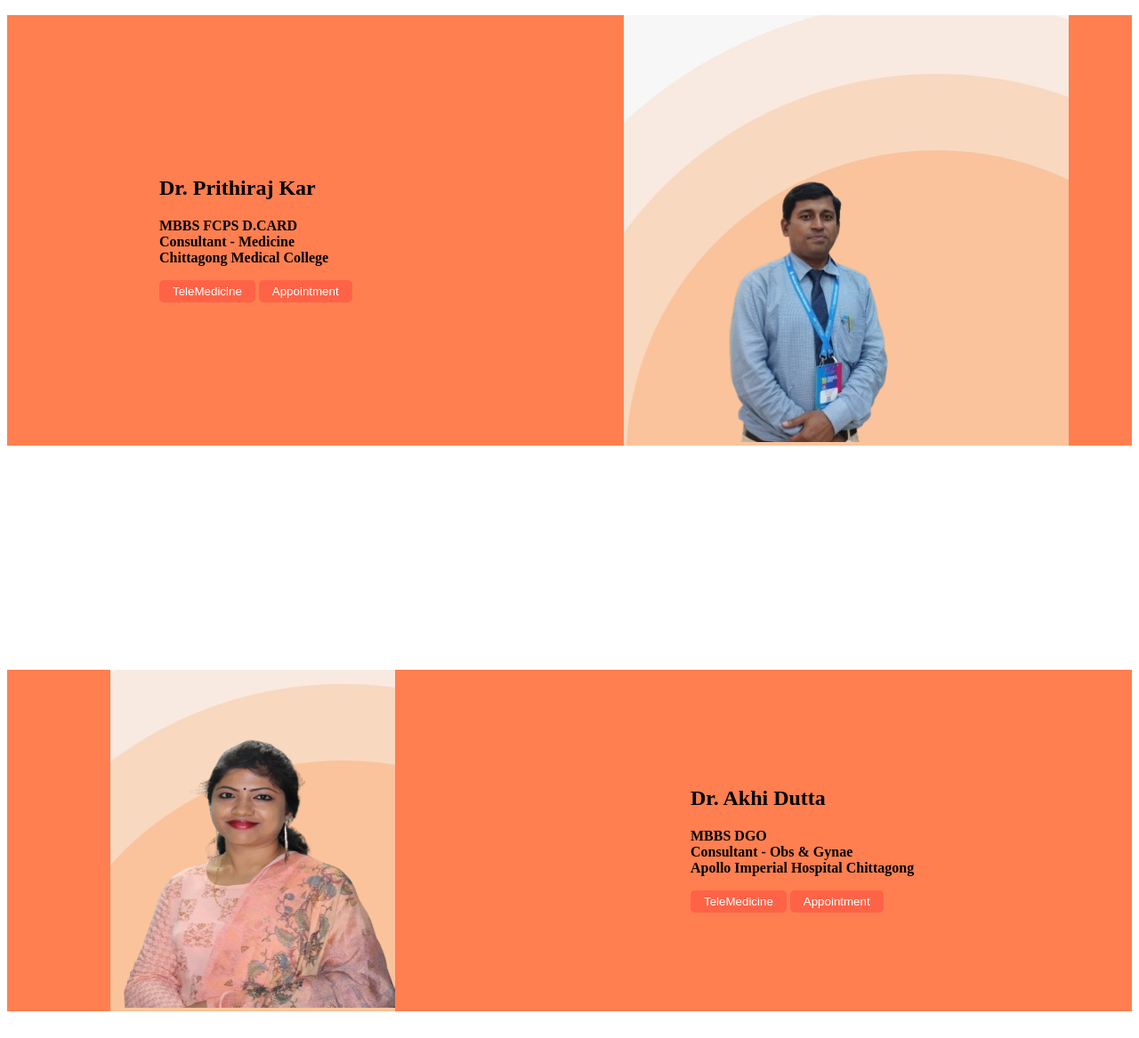
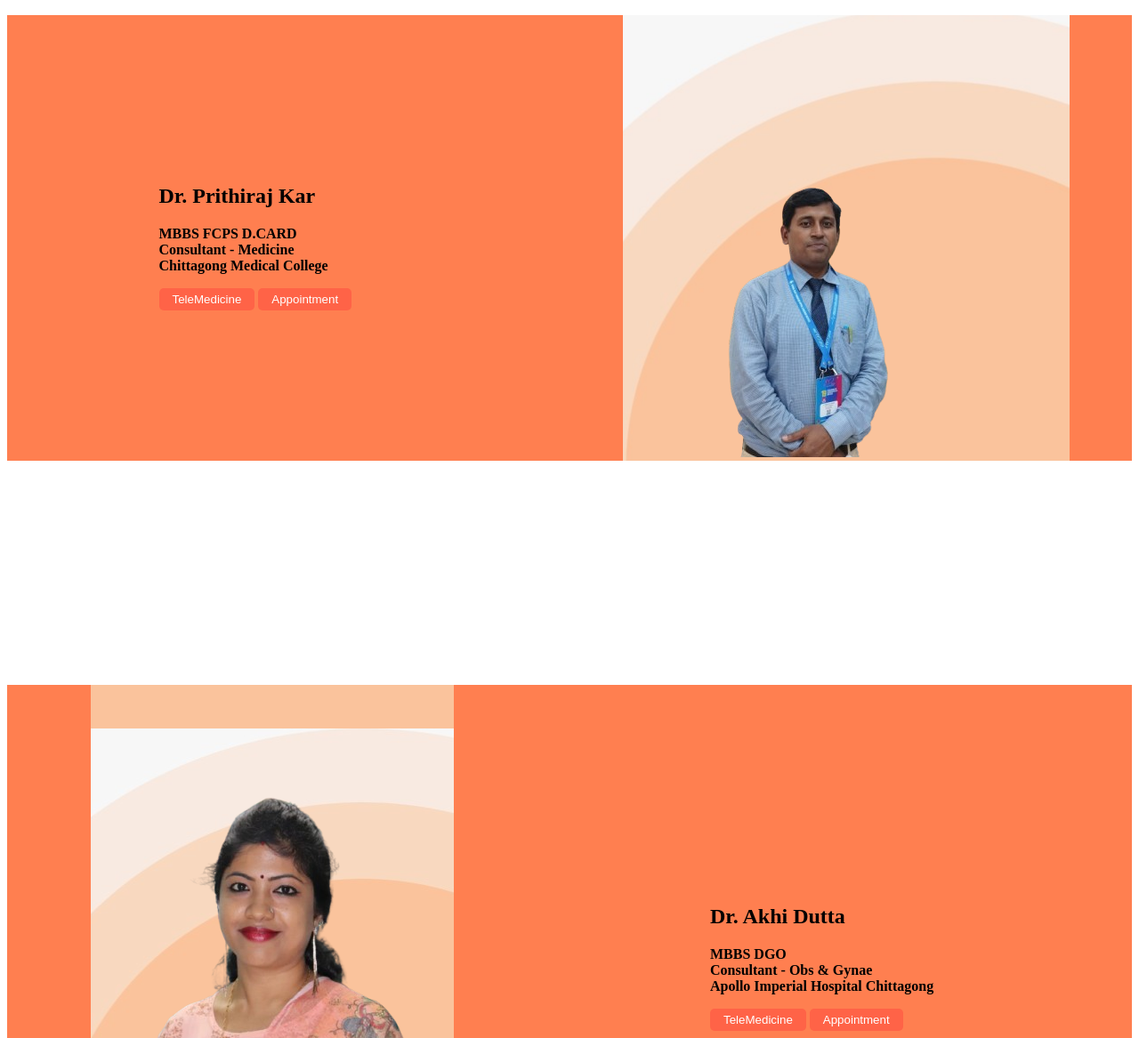
Before and after one commit to biraj-cs/doc-appointment, a plain HTML site: page index.html in a window 1280 px wide. Shown: the part 133-1300 px from the top of the page at 89% size. Before the commit the page ends 1278 px from the top, so only its background shows below. Drawn offline with Linux system fonts and the light colour scheme.

Commit message:
Update index.html

```diff
--- a/index.html
+++ b/index.html
@@ -42,7 +42,7 @@
         </div>
 
         <div class="imagee">
-            <img src="asset/mr.PR.png" alt="doctor-photo" width="500" height="480">
+            <img src="asset/mr.PR.png" alt="doctor-photo" width="100%" height="auto">
 
         </div>
 
@@ -69,7 +69,7 @@
 
 
         <div class="imagee">
-            <img src="asset/pic03.png" alt="doctor-photo" width="320" height="380">
+            <img src="asset/pic03.png" alt="doctor-photo" width="100%" height="auto">
 
         </div>
 
```
